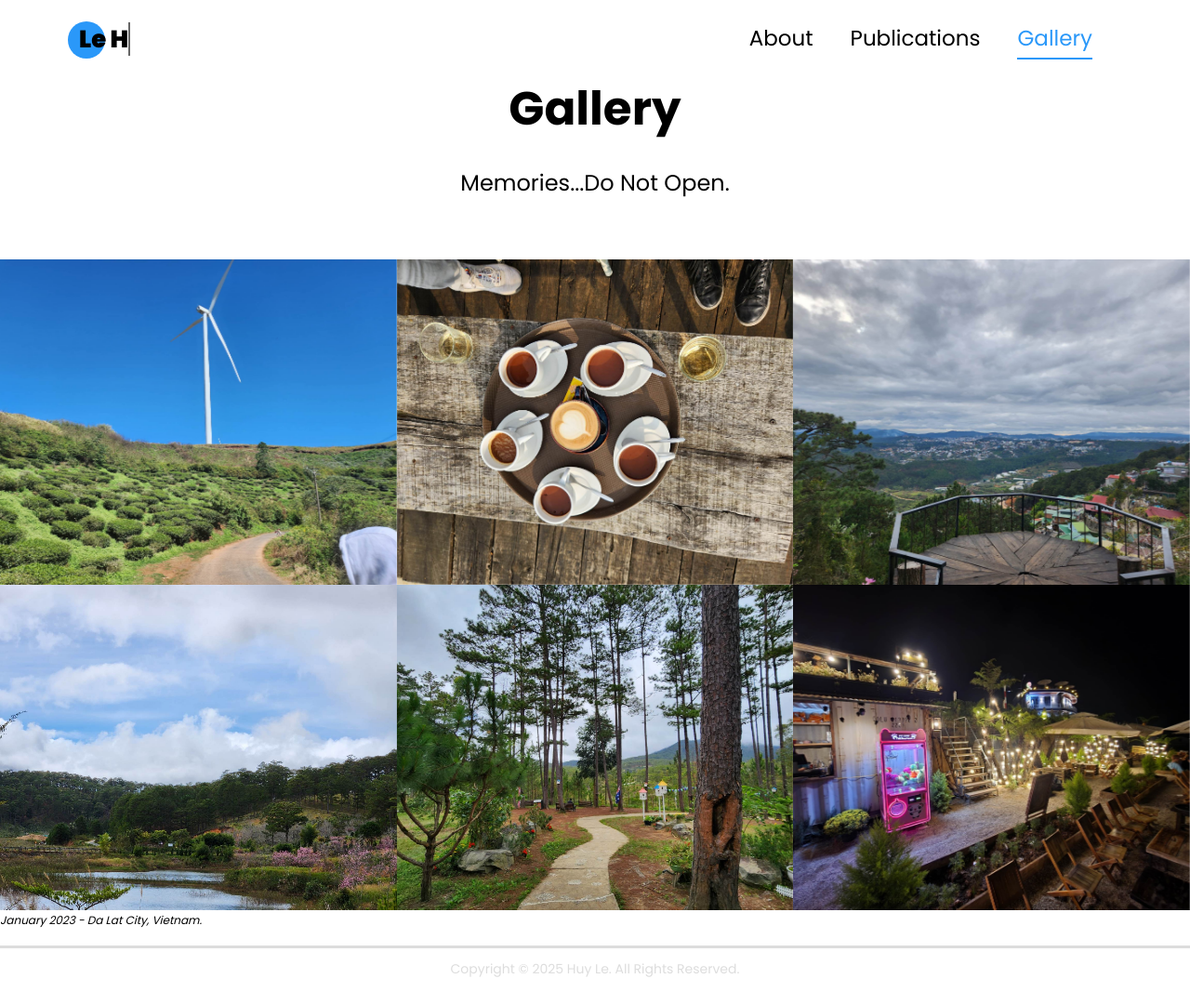
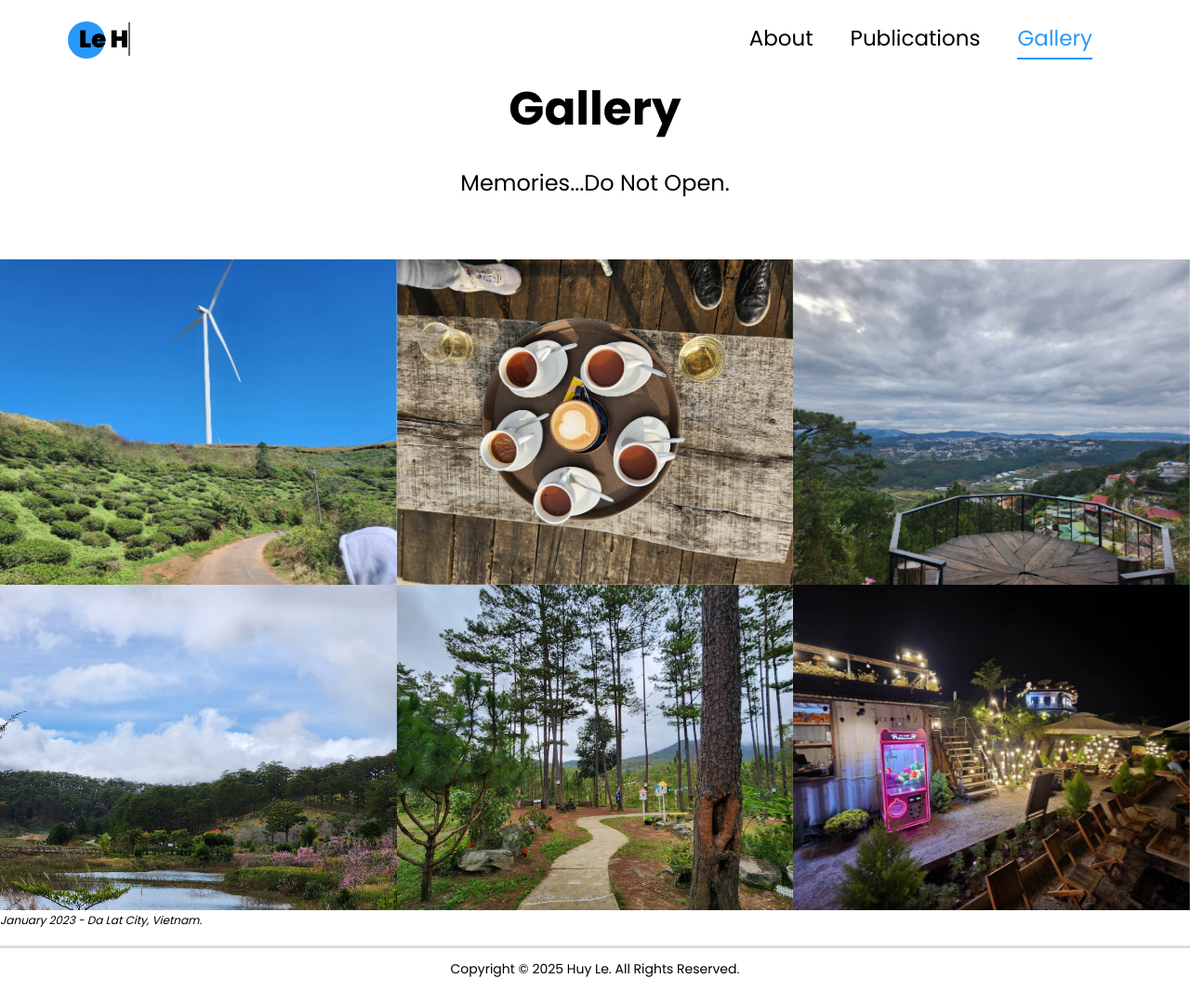
Before and after one commit to lehuy1611/lehuy1611.github.io, a Jekyll site: the page gallery.html, which Jekyll copies as it is, in a window 1280 px wide. Shown: the whole page at 93% size. Built offline with Jekyll 4.4.1, drawn with Linux system fonts in a browser that asks for light colours; a style sheet for code colours, icons or effects is not loaded.

Commit message:
update images

```diff
--- a/gallery.html
+++ b/gallery.html
@@ -28,7 +28,6 @@
     <link rel="stylesheet" href="css/style.css">
     <link href="{{ '/css/fontawesome.all.min.css' | relative_url }}" rel="stylesheet">
     <link href="{{ '/css/academicons.min.css' | relative_url }}" rel="stylesheet">
-
     <style>
         /* Footer with gray background */
         footer.ftco-footer {
@@ -59,7 +58,6 @@
             display: none; /* Hide loader after page load */
         }
     </style>
-
 </head>
 
 <body data-spy="scroll" data-target=".site-navbar-target" data-offset="300">
@@ -208,7 +206,7 @@
         <div class="container">
             <div class="row">
                 <div class="col-md-12 text-center">
-                    <p style="color: #ddd; font-size: 14px;">
+                    <p style="color: #000; font-size: 14px;">
                         Copyright &copy;
                         <script>document.write(new Date().getFullYear());</script> Huy Le. All Rights Reserved.
                     </p>
--- a/index.html
+++ b/index.html
@@ -42,10 +42,10 @@
             width: 100%;
             padding: 10px 0; /* Add padding to give some space around content */
             text-align: center;
-            color: #ddd;
+            color: #000;
             bottom: 0;
             font-size: 14px;
-           /* border-top: 3px solid #ddd; /* Adds a thin gray line at the top of the footer */
+           border-top: 2px solid #ddd; /* Adds a thin gray line at the top of the footer
         }
 
         /* Ensuring footer is at the bottom of the page */
```
